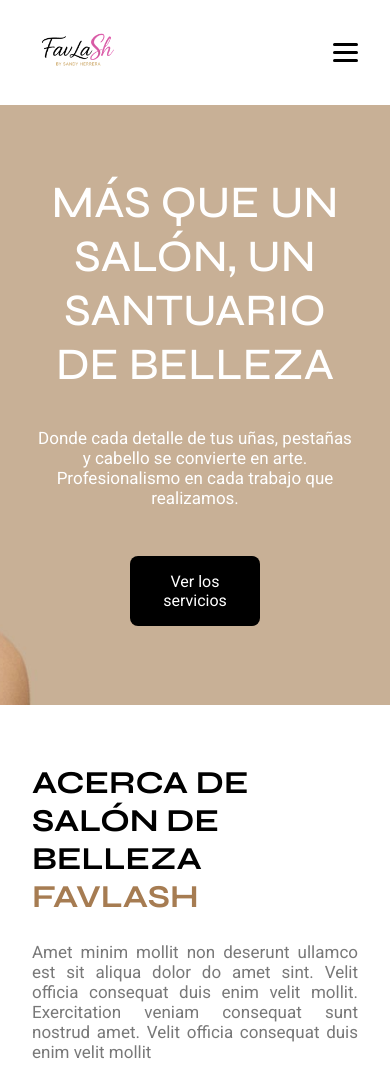
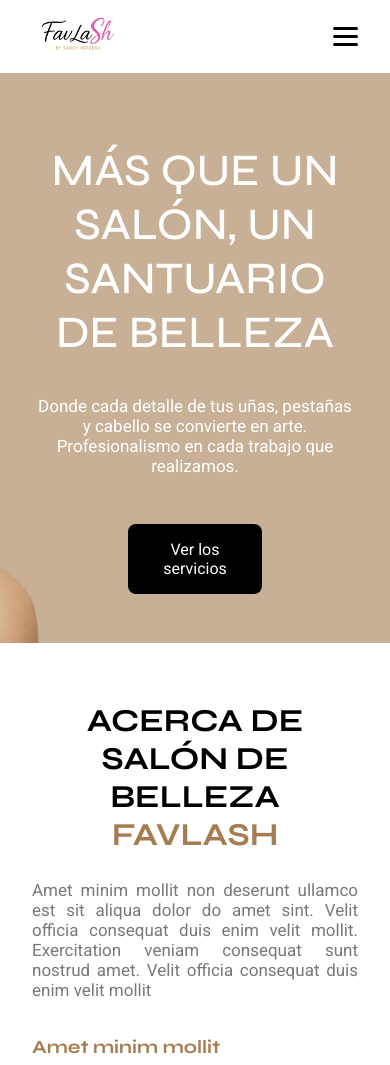
Before and after one commit to AntonioHerrera1994/favlash-page, an Astro site: page / in a window 390 px wide. Shown: the top 1065 px of the page. Built offline with nearby package versions, Linux system fonts and the light colour scheme; Astro itself is replaced by a stand-in of ours; a script that the page names is missing.

Commit message:
responsive3

```diff
--- a/src/styles/agenda.css
+++ b/src/styles/agenda.css
@@ -31,6 +31,7 @@
 
     .agenda{
         overflow: hidden;
+        margin-top: -1rem;
     }
 
     .ag-grid{
@@ -38,10 +39,14 @@
         padding: 2rem;
     }
 
+    .agenda h2{
+       text-align: center;
+    }
+
     .mapa iframe{
         width: 100%;
         height: 400px;
-        margin-bottom: 1rem;
+        margin-bottom: 3rem;
     }
 
     .ag-grid-txt{
--- a/src/styles/head.css
+++ b/src/styles/head.css
@@ -56,7 +56,7 @@
 
 .head-content{
     max-width: 100%;
-    height: 600px;
+    height: 570px;
 
 }
 
@@ -78,8 +78,8 @@
 
 .btn-serv{
 
-    max-width: 90%;
-    margin-left: 6.1rem;
-    margin-right: 6.1rem;
+    max-width: 100%;
+    margin-left: 6rem;
+    margin-right: 6rem;
 }
 }
--- a/src/styles/navbar.css
+++ b/src/styles/navbar.css
@@ -154,7 +154,7 @@
 @media (max-width: 800px) {
 
   nav{
-    padding: 2rem;
+    padding: 1rem 2rem 1rem 2rem;
   }
   .nav-links,
   .nav-button {
@@ -171,7 +171,7 @@
     align-items: center;
     background-color: #222;
     position: absolute;
-    top: 80px;
+    top: 75px;
     left: 0;
     width: 100%;
     padding: 20px 0;
--- a/src/styles/nosotros.css
+++ b/src/styles/nosotros.css
@@ -64,7 +64,6 @@
 }
 @media screen and (max-width:800px){
 
-
 .nosotros{
     overflow: hidden;
      padding: 0 0 2rem 2rem;
@@ -104,4 +103,9 @@
     border-radius: 12px;
 }
 
+.grid-1 h2{
+  text-align: center;
 }
+
+
+}
```
